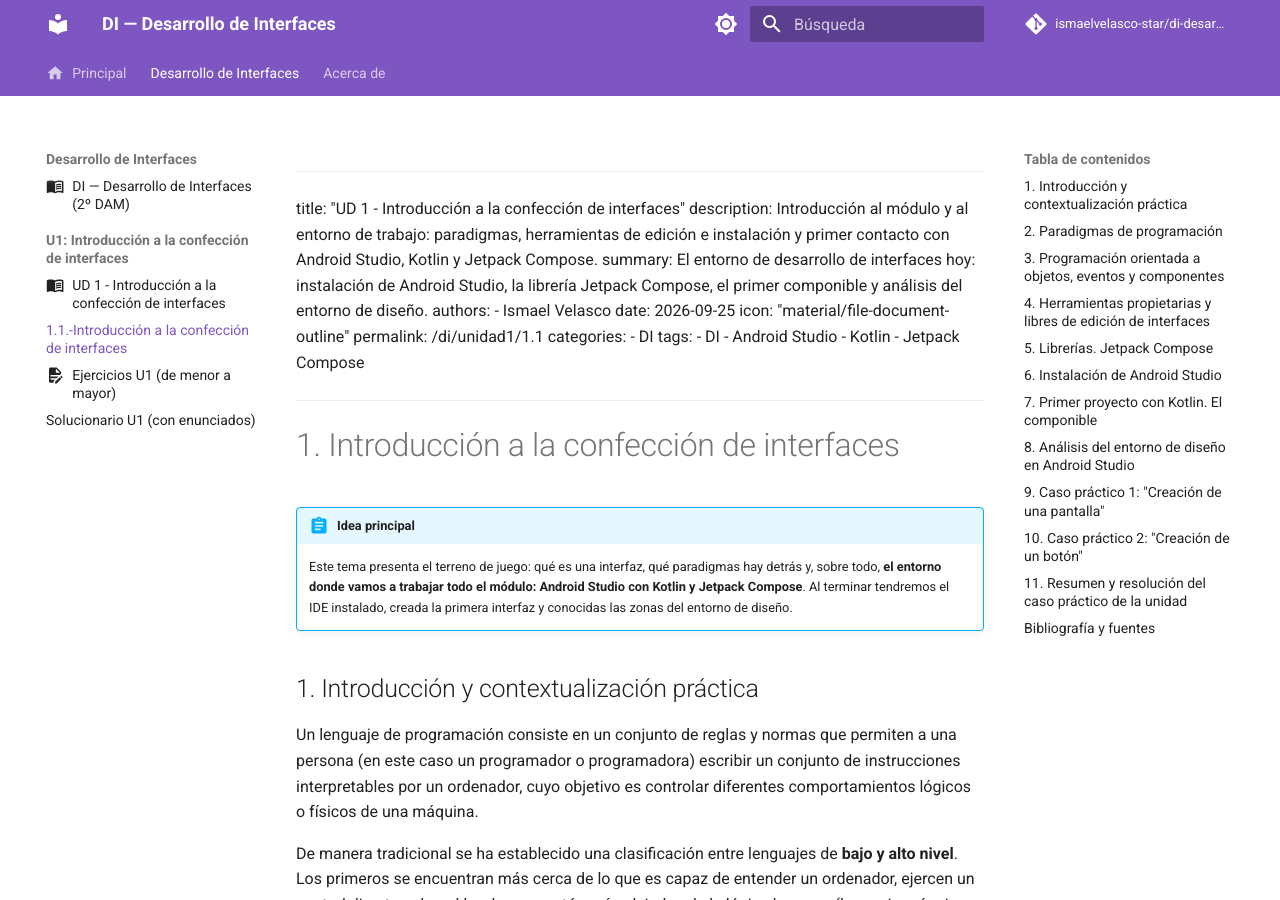
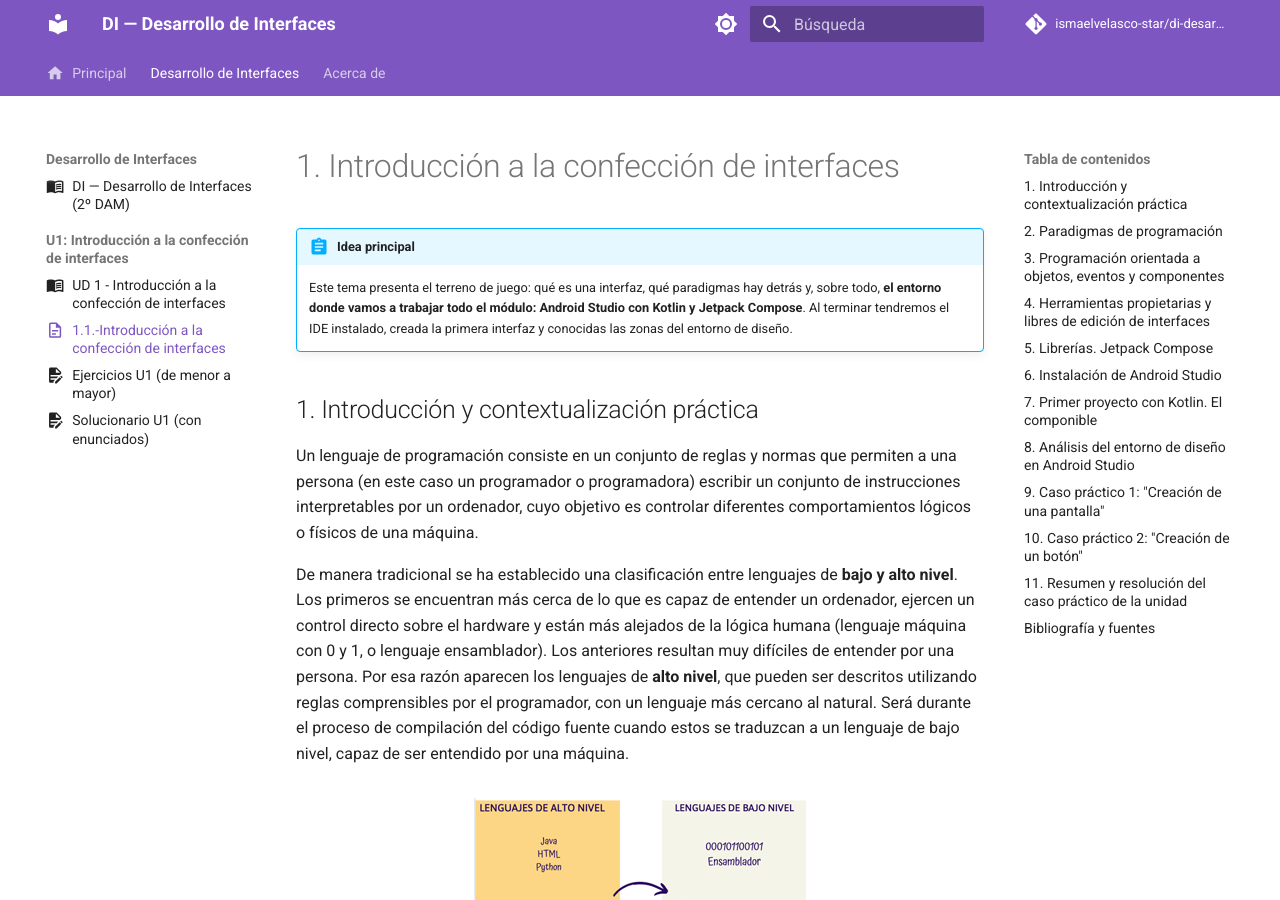
Before and after one commit to ismaelvelasco-star/di-desarrollo-interfaces, an MkDocs documentation site: the page built from docs/section1/u01/teoria/DI-U1.1.-IntroduccionConfeccionInterfaces.md, in a window 1280 px wide and 900 px high. Built offline with MkDocs 1.6.1 and Material for MkDocs 9.7.7, drawn with Linux system fonts in a browser that asks for light colours; comment, search, counter and statistics services are not loaded.

```diff
--- a/docs/section1/u01/teoria/DI-U1.1.-IntroduccionConfeccionInterfaces.md
+++ b/docs/section1/u01/teoria/DI-U1.1.-IntroduccionConfeccionInterfaces.md
@@ -1,7 +1,7 @@
 ---
 title: "UD 1 - Introducción a la confección de interfaces"
-description: Introducción al módulo y al entorno de trabajo: paradigmas, herramientas de edición e instalación y primer contacto con Android Studio, Kotlin y Jetpack Compose.
-summary: El entorno de desarrollo de interfaces hoy: instalación de Android Studio, la librería Jetpack Compose, el primer componible y análisis del entorno de diseño.
+description: "Introducción al módulo y al entorno de trabajo: paradigmas, herramientas de edición e instalación y primer contacto con Android Studio, Kotlin y Jetpack Compose."
+summary: "El entorno de desarrollo de interfaces hoy: instalación de Android Studio, la librería Jetpack Compose, el primer componible y análisis del entorno de diseño."
 authors:
     - Ismael Velasco
 date: 2026-09-25
```
Also changed, not shown: docs/section1/u01/ejercicios/DI-U1.-Solucionario.md (+1 -1 lines).
